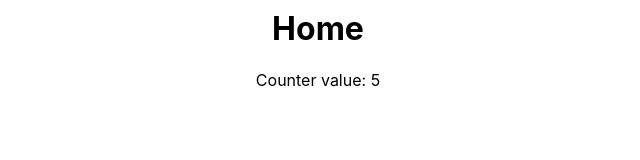
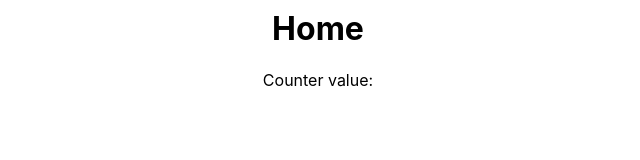
Before and after one commit to rafalebre/context, a React (Create React App) app: page /about in a window 1280 px wide. Shown: the part 124-284 px from the top of the page, without its empty margins (322-962 px from the left). Built offline with nearby package versions, Linux system fonts and the light colour scheme.

Commit message:
Aula 112 - Refatorando contexto para hook

```diff
--- /dev/null
+++ b/src/hooks/useCounterContext.js
@@ -0,0 +1,12 @@
+import { useContext } from "react";
+import { CounterContext } from "../context/CounterContext";
+
+export const useCounterContext = () => {
+
+    const context = useContext(CounterContext)
+
+    if(!context) {
+        console.log("Context not found!")
+    }
+    return context;
+};
--- a/src/pages/About.js
+++ b/src/pages/About.js
@@ -1,10 +1,12 @@
-import { useContext } from "react";
-import { CounterContext } from "../context/CounterContext";
+// import { useContext } from "react";
+// import { CounterContext } from "../context/CounterContext";
+
+import { useCounterContext } from "../hooks/useCounterContext";
 
 
 const About = () => {
-  const {counter} = useContext(CounterContext)
-
+  // const {counter} = useContext(CounterContext)
+  const {counter} = useCounterContext
   return (
     <div>
       <h1>Home</h1>
--- a/src/pages/Home.js
+++ b/src/pages/Home.js
@@ -1,10 +1,13 @@
-import { useContext } from "react";
-
-import {CounterContext} from "../context/CounterContext";
+// import { useContext } from "react";
+// import {CounterContext} from "../context/CounterContext";
 import ChangeCounter from "../components/ChangeCounter";
 
+// 4 - refatorando com hook
+import { useCounterContext } from "../hooks/useCounterContext";
+
 const Home = () => {
-  const { counter } = useContext(CounterContext);
+  // const { counter } = useContext(CounterContext);
+  const {counter} = useCounterContext();
 
   return (
     <div>
```
